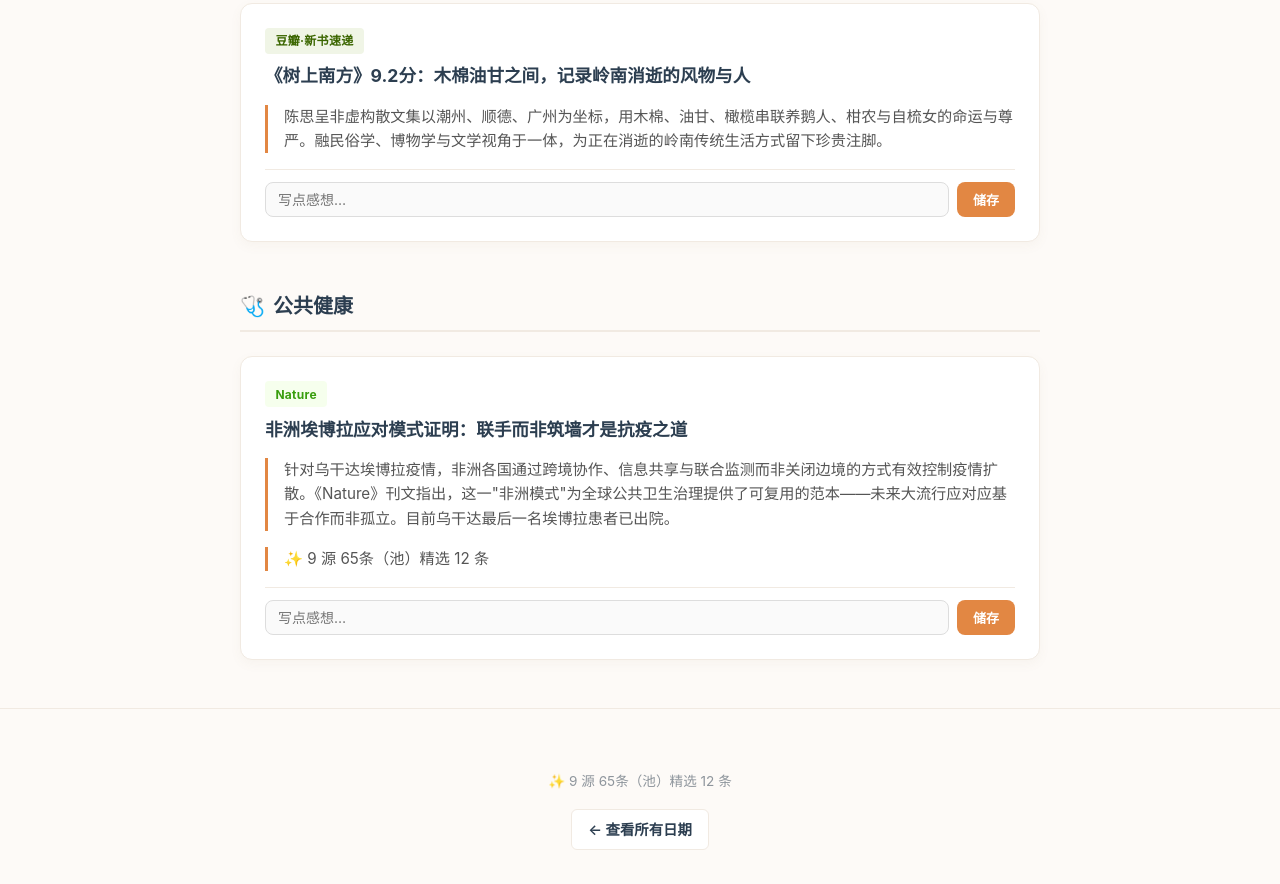
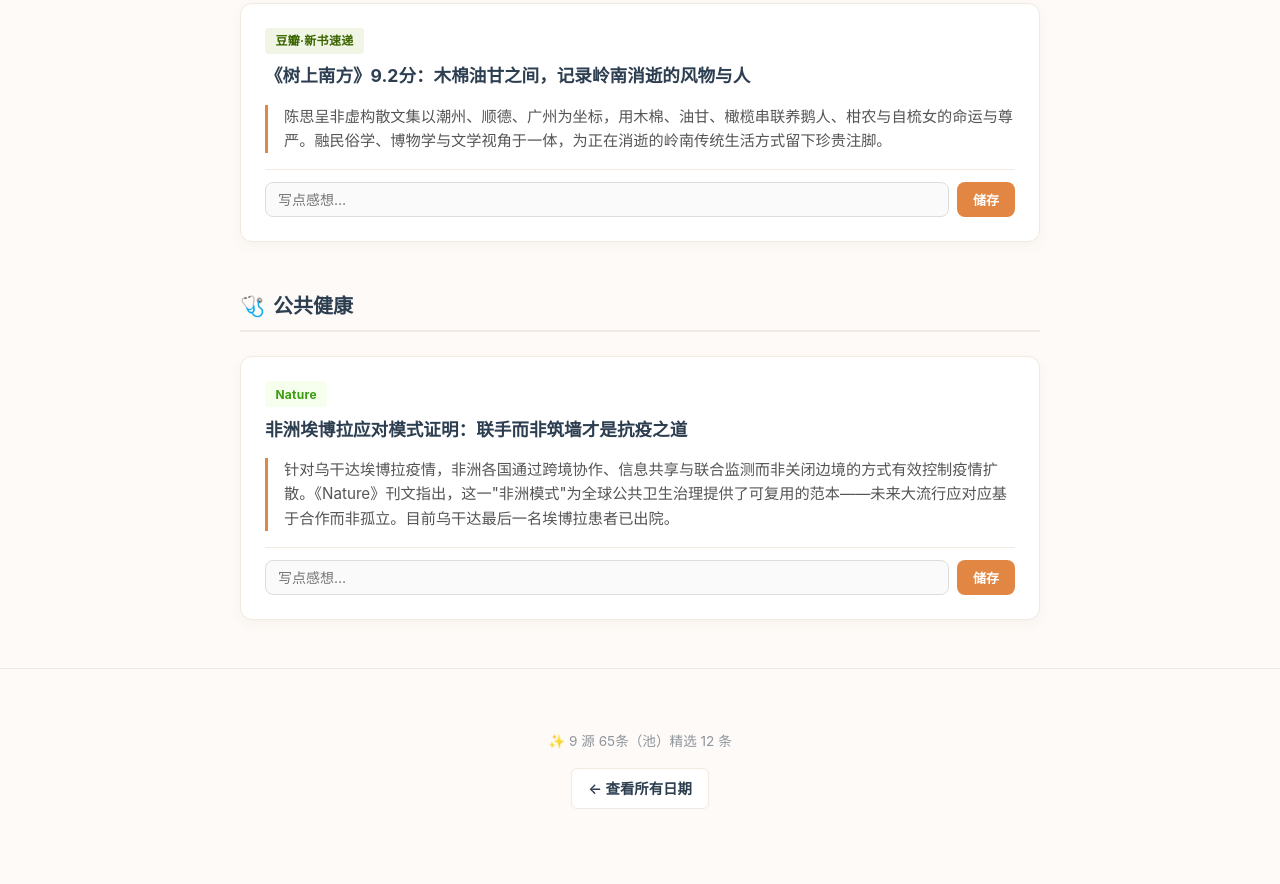
Before and after one commit to Zhou-Ji-Feng/daily-hot, a plain HTML site: page 2026-07-17.html in a window 1280 px wide. Shown: the part 3473-4357 px from the top of the page. Drawn offline with Linux system fonts and the light colour scheme.

Commit message:
📡 2026-07-17 每日热点更新

```diff
--- a/2026-07-17.html
+++ b/2026-07-17.html
@@ -162,7 +162,6 @@
    <h3 class="news-title">非洲埃博拉应对模式证明：联手而非筑墙才是抗疫之道</h3>
   </div>
   <blockquote class="news-summary">针对乌干达埃博拉疫情，非洲各国通过跨境协作、信息共享与联合监测而非关闭边境的方式有效控制疫情扩散。《Nature》刊文指出，这一&quot;非洲模式&quot;为全球公共卫生治理提供了可复用的范本——未来大流行应对应基于合作而非孤立。目前乌干达最后一名埃博拉患者已出院。</blockquote>
-  <blockquote class="news-summary">✨ 9 源 65条（池）精选 12 条</blockquote>
   <div class="thought-row">
     <input type="text" class="thought-input" id="ti-11" placeholder="写点感想…" maxlength="500" data-title="非洲埃博拉应对模式证明：联手而非筑墙才是抗疫之道" data-source="Nature">
     <button class="btn-thought-save" id="ts-11">储存</button>
```
